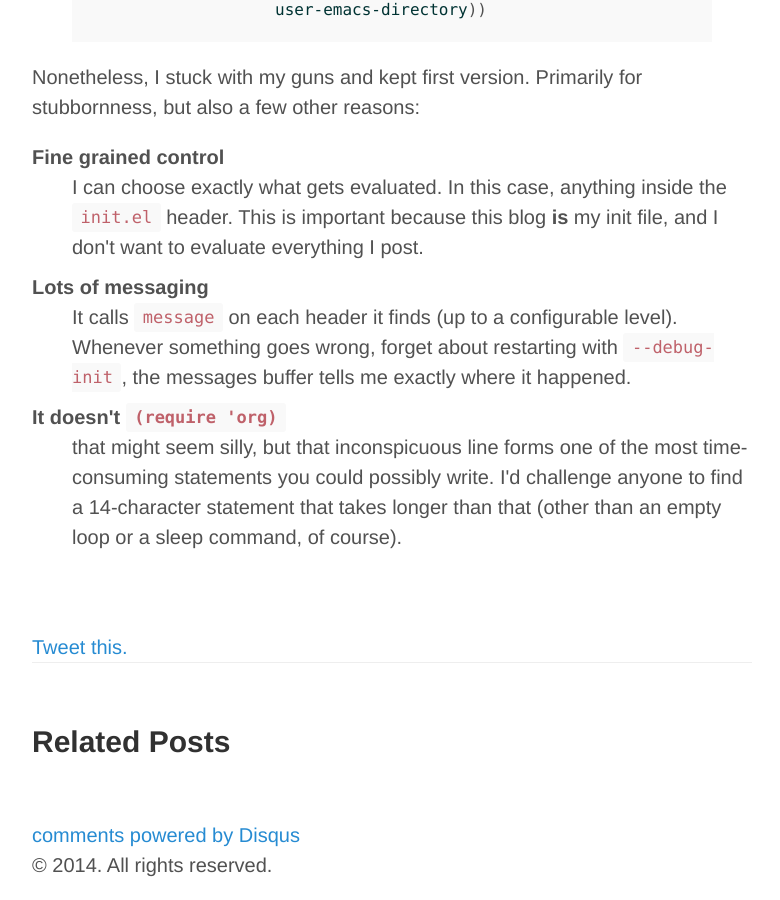
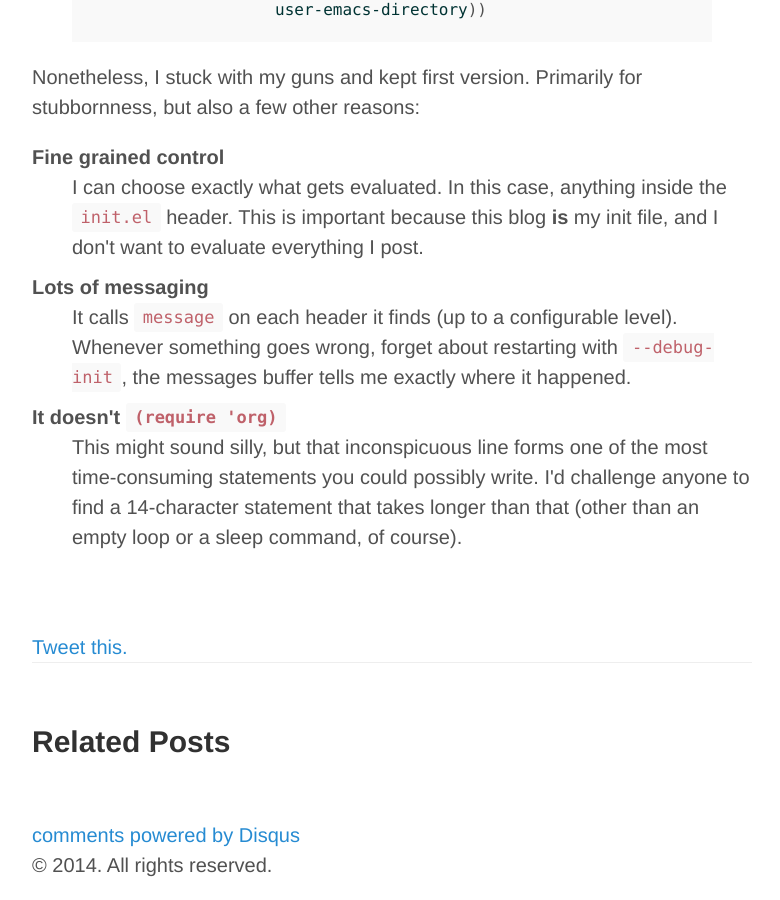
Before and after one commit to Malabarba/EndlessParentheses, a Jekyll site: the page built from _posts/2014-06-26-init-org-Without-org-mode.html, in a window 1280 px wide and 900 px high, scrolled down 1309 px. Shown: the whole window, without its empty margins (248-1028 px from the left). Built offline with Jekyll 4.4.1, drawn with Linux system fonts in a browser that asks for light colours; Markdown is read by kramdown in place of the engine named in the settings; comment, search, counter and statistics services are not loaded.

Commit message:
Fix Capitalization

```diff
--- a/_posts/2014-06-26-init-org-Without-org-mode.html
+++ b/_posts/2014-06-26-init-org-Without-org-mode.html
@@ -74,7 +74,7 @@
 wrong, forget about restarting with <code>--debug-init</code>, the
 messages buffer tells me exactly where it happened.
 </dd>
-<dt> It doesn't <code>(require 'org)</code> </dt><dd>that might seem silly, but
+<dt> It doesn't <code>(require 'org)</code> </dt><dd>This might sound silly, but
 that inconspicuous line forms one of the most
 time-consuming statements you could possibly write. I'd
 challenge anyone to find a 14-character statement that
```
